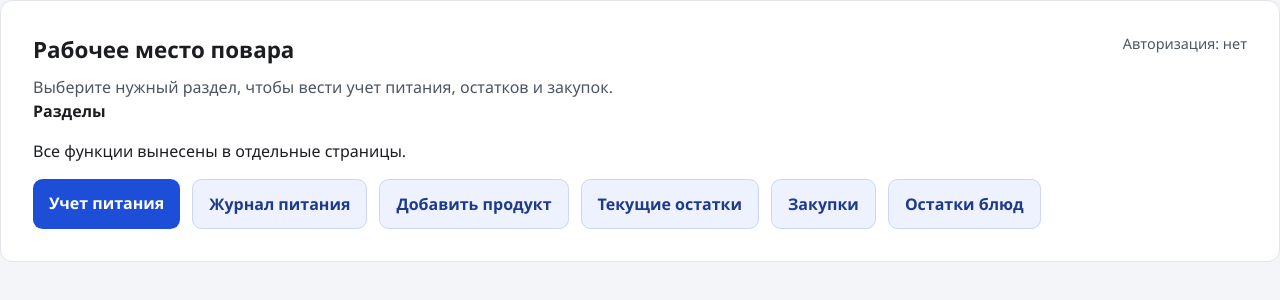
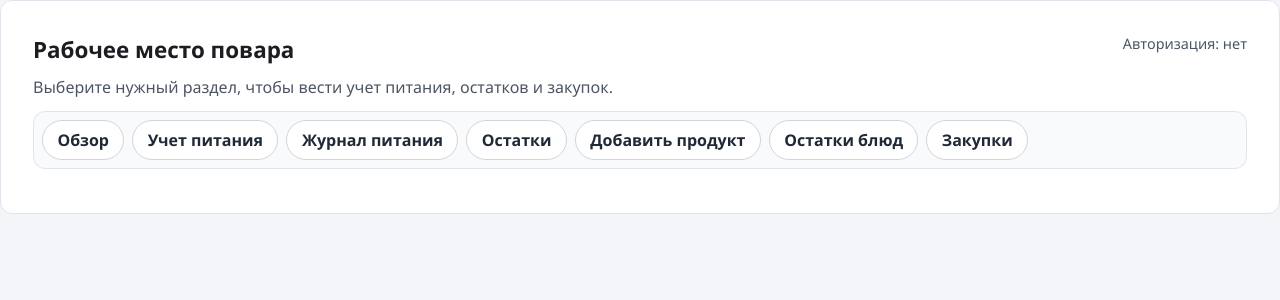
Before and after one commit to MOSH1474/predprof-case-2, a React (Vite) app in the folder frontend/: page /cook in a window 1280 px wide. Shown: the top 300 px of the page. Built offline with nearby package versions, Linux system fonts and the light colour scheme.

Commit message:
теперь все функции доступны без необходимости вернуться в начальное меню

```diff
--- /dev/null
+++ b/frontend/src/components/CookNav.jsx
@@ -0,0 +1,15 @@
+import { Link } from "react-router-dom";
+
+export default function CookNav() {
+  return (
+    <nav className="cook-nav" aria-label="Разделы повара">
+      <Link to="/cook">Обзор</Link>
+      <Link to="/cook/meals">Учет питания</Link>
+      <Link to="/cook/meals/log">Журнал питания</Link>
+      <Link to="/cook/stock">Остатки</Link>
+      <Link to="/cook/stock/new">Добавить продукт</Link>
+      <Link to="/cook/leftovers">Остатки блюд</Link>
+      <Link to="/cook/purchases">Закупки</Link>
+    </nav>
+  );
+}
--- a/frontend/src/index.css
+++ b/frontend/src/index.css
@@ -103,7 +103,7 @@ a {
 .page {
   background: #ffffff;
   border-radius: 0.75rem;
-  padding: 2rem;
+  padding: 2rem 2rem 1.5rem;
   border: 1px solid #e1e4ea;
 }
 
@@ -123,6 +123,35 @@ a {
 .auth-status {
   margin-left: auto;
   text-align: right;
+}
+
+.cook-nav {
+  display: flex;
+  flex-wrap: wrap;
+  gap: 0.5rem;
+  margin: 0.75rem 0 1.25rem;
+  padding: 0.5rem;
+  border-radius: 0.75rem;
+  background: #f8fafc;
+  border: 1px solid #e1e4ea;
+  position: sticky;
+  top: 1rem;
+  z-index: 5;
+}
+
+.cook-nav a {
+  padding: 0.45rem 0.9rem;
+  border-radius: 999px;
+  border: 1px solid #d1d5db;
+  background: #ffffff;
+  font-weight: 600;
+  color: #1f2937;
+  transition: background 0.2s ease, border-color 0.2s ease;
+}
+
+.cook-nav a:hover {
+  background: #eef2ff;
+  border-color: #c7d2fe;
 }
 
 .page-description {
--- a/frontend/src/pages/Cook.jsx
+++ b/frontend/src/pages/Cook.jsx
@@ -1,5 +1,5 @@
-import { Link } from "react-router-dom";
 import { useAuth } from "../contexts/AuthContext.jsx";
+import CookNav from "../components/CookNav.jsx";
 
 export default function Cook() {
   const { user, isAuthenticated } = useAuth();
@@ -19,30 +19,7 @@ export default function Cook() {
         </div>
       </header>
 
-      <div className="form-group">
-        <h3>Разделы</h3>
-        <p>Все функции вынесены в отдельные страницы.</p>
-        <div className="button-row">
-          <Link to="/cook/meals" className="primary-button">
-            Учет питания
-          </Link>
-          <Link to="/cook/meals/log" className="secondary-button">
-            Журнал питания
-          </Link>
-          <Link to="/cook/stock/new" className="secondary-button">
-            Добавить продукт
-          </Link>
-          <Link to="/cook/stock" className="secondary-button">
-            Текущие остатки
-          </Link>
-          <Link to="/cook/purchases" className="secondary-button">
-            Закупки
-          </Link>
-          <Link to="/cook/leftovers" className="secondary-button">
-            Остатки блюд
-          </Link>
-        </div>
-      </div>
+      <CookNav />
     </section>
   );
 }
--- a/frontend/src/pages/CookLeftovers.jsx
+++ b/frontend/src/pages/CookLeftovers.jsx
@@ -1,5 +1,5 @@
 import { useEffect, useState } from "react";
-import { Link } from "react-router-dom";
+import CookNav from "../components/CookNav.jsx";
 import { getCookData, updateCookData } from "../utils/cookStorage.js";
 
 const LEFTOVER_DEFAULTS = {
@@ -66,11 +66,7 @@ export default function CookLeftovers() {
         <p>Отмечайте остатки блюд после выдачи, чтобы планировать меню.</p>
       </header>
 
-      <div className="button-row">
-        <Link to="/cook" className="secondary-button">
-          Назад к разделам
-        </Link>
-      </div>
+      <CookNav />
 
       <form className="auth-form" onSubmit={handleLeftoverSubmit}>
         <div className="form-group">
--- a/frontend/src/pages/CookMealLog.jsx
+++ b/frontend/src/pages/CookMealLog.jsx
@@ -1,5 +1,5 @@
 import { useState } from "react";
-import { Link } from "react-router-dom";
+import CookNav from "../components/CookNav.jsx";
 import { getCookData } from "../utils/cookStorage.js";
 
 export default function CookMealLog() {
@@ -12,14 +12,7 @@ export default function CookMealLog() {
         <p>История выдачи завтраков и обедов.</p>
       </header>
 
-      <div className="button-row">
-        <Link to="/cook" className="secondary-button">
-          Назад к разделам
-        </Link>
-        <Link to="/cook/meals" className="secondary-button">
-          Учет питания
-        </Link>
-      </div>
+      <CookNav />
 
       <div className="form-group">
         <div className="option-grid">
--- a/frontend/src/pages/CookMeals.jsx
+++ b/frontend/src/pages/CookMeals.jsx
@@ -1,5 +1,5 @@
 import { useEffect, useMemo, useState } from "react";
-import { Link } from "react-router-dom";
+import CookNav from "../components/CookNav.jsx";
 import { getCookData, updateCookData } from "../utils/cookStorage.js";
 
 const MEAL_DEFAULTS = {
@@ -76,14 +76,7 @@ export default function CookMeals() {
         <p>Фиксируйте количество завтраков и обедов.</p>
       </header>
 
-      <div className="button-row">
-        <Link to="/cook" className="secondary-button">
-          Назад к разделам
-        </Link>
-        <Link to="/cook/meals/log" className="secondary-button">
-          Журнал питания
-        </Link>
-      </div>
+      <CookNav />
 
       <form className="auth-form" onSubmit={handleMealSubmit}>
         <div className="form-group">
--- a/frontend/src/pages/CookPurchases.jsx
+++ b/frontend/src/pages/CookPurchases.jsx
@@ -1,5 +1,5 @@
 import { useEffect, useState } from "react";
-import { Link } from "react-router-dom";
+import CookNav from "../components/CookNav.jsx";
 import { getCookData, updateCookData } from "../utils/cookStorage.js";
 
 const REQUEST_DEFAULTS = {
@@ -65,11 +65,7 @@ export default function CookPurchases() {
         <p>Оформляйте заявки и следите за историей закупок.</p>
       </header>
 
-      <div className="button-row">
-        <Link to="/cook" className="secondary-button">
-          Назад к разделам
-        </Link>
-      </div>
+      <CookNav />
 
       <form className="auth-form" onSubmit={handleRequestSubmit}>
         <div className="form-group">
--- a/frontend/src/pages/CookStock.jsx
+++ b/frontend/src/pages/CookStock.jsx
@@ -1,5 +1,5 @@
 import { useEffect, useState } from "react";
-import { Link } from "react-router-dom";
+import CookNav from "../components/CookNav.jsx";
 import { getCookData, updateCookData } from "../utils/cookStorage.js";
 
 export default function CookStock() {
@@ -29,14 +29,7 @@ export default function CookStock() {
         <p>Контроль остатков и приготовленных блюд.</p>
       </header>
 
-      <div className="button-row">
-        <Link to="/cook" className="secondary-button">
-          Назад к разделам
-        </Link>
-        <Link to="/cook/stock/new" className="secondary-button">
-          Добавить продукт
-        </Link>
-      </div>
+      <CookNav />
 
       <div className="form-group">
         <div className="option-grid stock-scroll">
--- a/frontend/src/pages/CookStockNew.jsx
+++ b/frontend/src/pages/CookStockNew.jsx
@@ -1,5 +1,5 @@
 import { useEffect, useState } from "react";
-import { Link } from "react-router-dom";
+import CookNav from "../components/CookNav.jsx";
 import { getCookData, updateCookData } from "../utils/cookStorage.js";
 
 const BALANCE_DEFAULTS = {
@@ -65,14 +65,7 @@ export default function CookStockNew() {
         <p>Создайте новую позицию для учета остатков.</p>
       </header>
 
-      <div className="button-row">
-        <Link to="/cook" className="secondary-button">
-          Назад к разделам
-        </Link>
-        <Link to="/cook/stock" className="secondary-button">
-          Текущие остатки
-        </Link>
-      </div>
+      <CookNav />
 
       <form className="auth-form" onSubmit={handleStockSubmit}>
         <div className="form-group">
```
Also changed, not shown: frontend/src/utils/cookStorage.js (line endings or trailing spaces).
